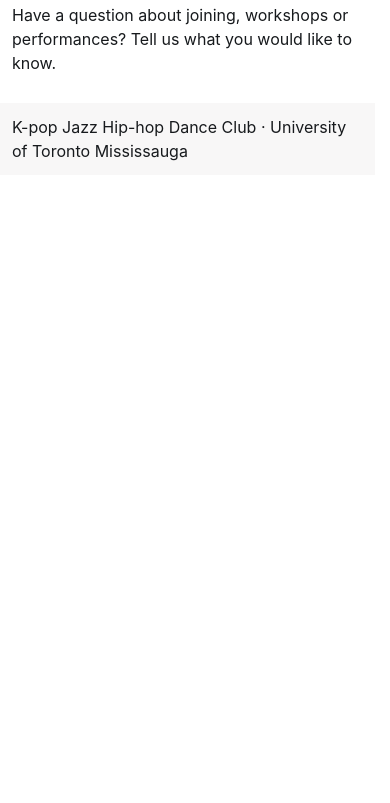
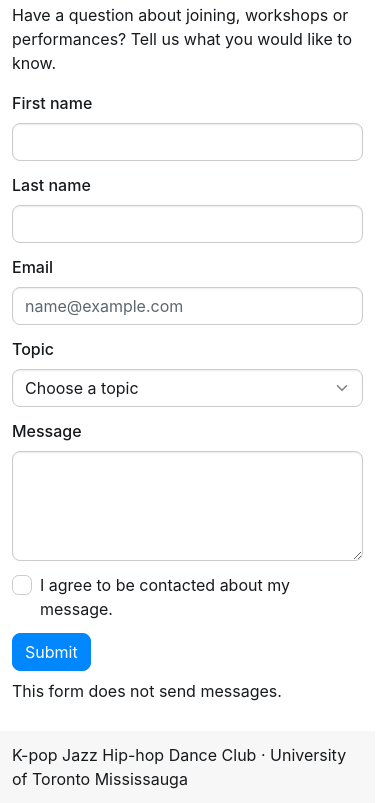
Before and after one commit to Bingnan-Chen/lab6, a plain HTML site: page contact.html in a window 390 px wide. Shown: the part 109-912 px from the top of the page. Before the commit the page ends 844 px from the top, so only its background shows below. Drawn offline with Linux system fonts and the light colour scheme.

Commit message:
Add the labelled and responsive contact form

```diff
--- a/contact.html
+++ b/contact.html
@@ -34,6 +34,53 @@
   <main class="container py-4">
     <h1>Contact KJHDC</h1>
     <p>Have a question about joining, workshops or performances? Tell us what you would like to know.</p>
+    <form method="get" action="contact.html">
+      <div class="row g-4">
+        <div class="col-12 md:col-6">
+          <div class="form-field">
+            <label class="form-label" for="first-name">First name</label>
+            <input class="form-control" type="text" id="first-name" autocomplete="given-name" required>
+          </div>
+        </div>
+        <div class="col-12 md:col-6">
+          <div class="form-field">
+            <label class="form-label" for="last-name">Last name</label>
+            <input class="form-control" type="text" id="last-name" autocomplete="family-name" required>
+          </div>
+        </div>
+        <div class="col-12 md:col-6">
+          <div class="form-field">
+            <label class="form-label" for="email">Email</label>
+            <input class="form-control" type="email" id="email" autocomplete="email" placeholder="name@example.com" required>
+          </div>
+        </div>
+        <div class="col-12 md:col-6">
+          <div class="form-field">
+            <label class="form-label" for="topic">Topic</label>
+            <select class="form-control" id="topic" required>
+              <option value="">Choose a topic</option>
+              <option value="joining">Joining the club</option>
+              <option value="workshops">Workshops and rehearsals</option>
+              <option value="showcase">Performances and showcase</option>
+            </select>
+          </div>
+        </div>
+        <div class="col-12 md:col-6">
+          <div class="form-field">
+            <label class="form-label" for="message">Message</label>
+            <textarea class="form-control" id="message" rows="4" required></textarea>
+          </div>
+        </div>
+        <div class="col-12 md:col-6">
+          <div class="form-field">
+            <input class="check" type="checkbox" id="consent" required>
+            <label for="consent">I agree to be contacted about my message.</label>
+          </div>
+        </div>
+      </div>
+      <button type="submit" class="btn-solid theme-primary mt-4">Submit</button>
+      <p class="mt-3">This form does not send messages.</p>
+    </form>
   </main>
   <footer class="bg-1 py-4">
     <div class="container">K-pop Jazz Hip-hop Dance Club · University of Toronto Mississauga</div>
```
